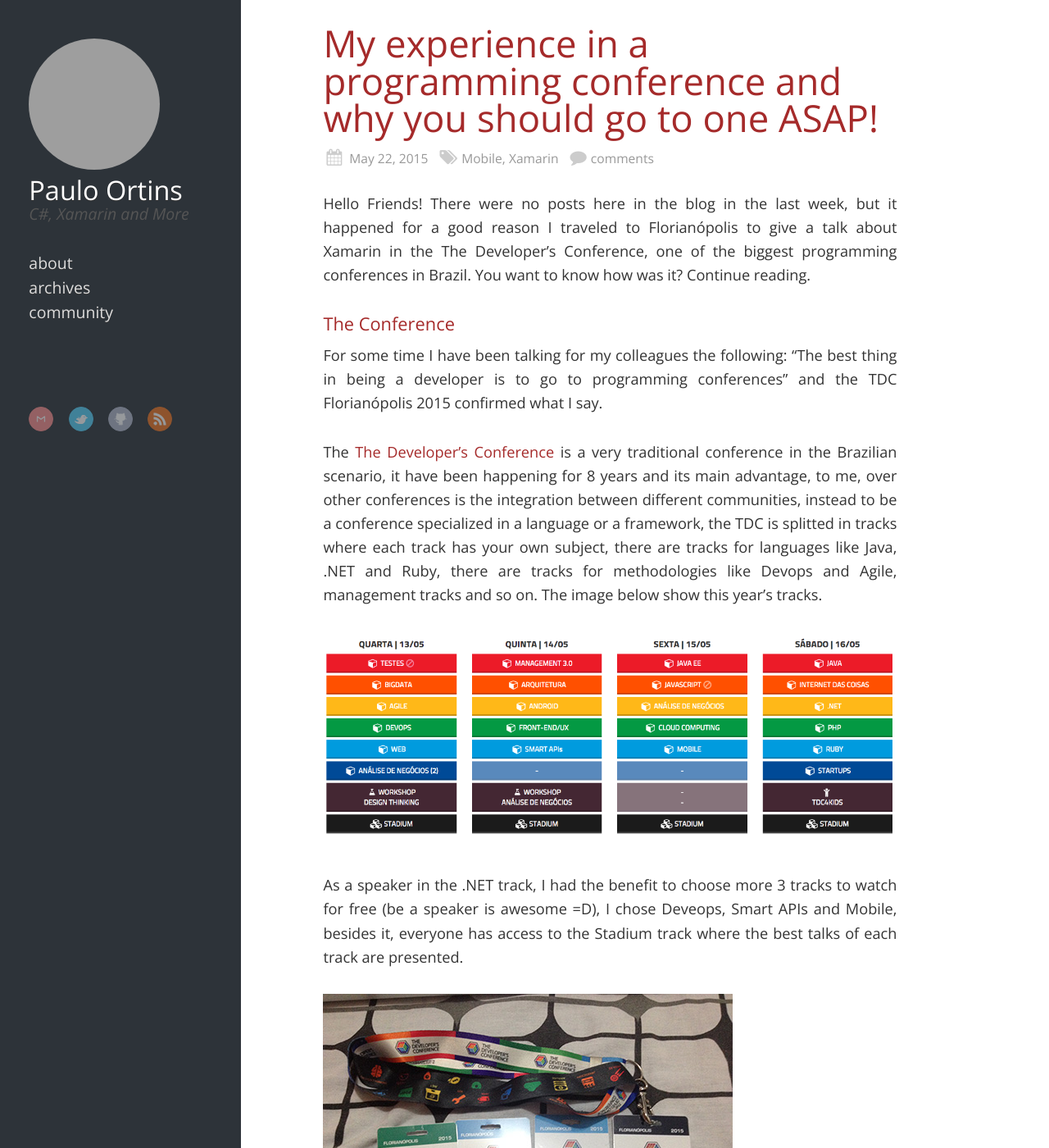
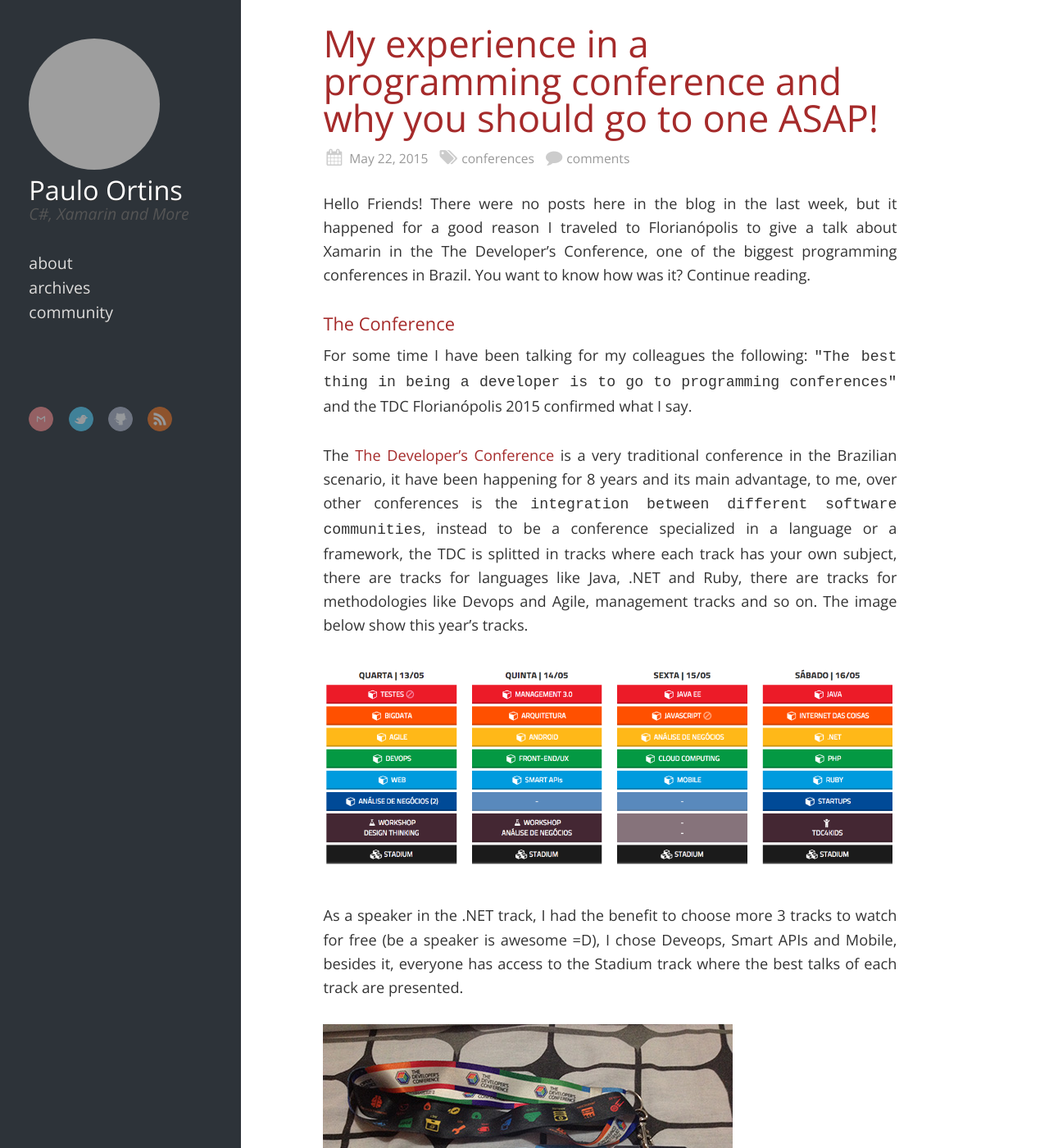
Before and after one commit to pauloortins/pauloortins.github.io, a Jekyll site: the page built from _posts/2015-05-22-my-experience-in-a-programming-conference-and-why-you-should-go-to-one.markdown, in a window 1280 px wide and 1400 px high. Shown: the whole window at 82% size. Built offline with Jekyll 4.4.1, drawn with Linux system fonts in a browser that asks for light colours; nearby versions of some CDN libraries; library files that are not in the unit come from our copies; comment, search, counter and statistics services are not loaded; some of the changed text lies outside the part shown; grey boxes are pictures that could not be loaded.

Commit message:
Post about conferences

```diff
--- a/_posts/2015-05-22-tdc-florianopolis-2015.markdown
+++ b/_posts/2015-05-22-my-experience-in-a-programming-conference-and-why-you-should-go-to-one.markdown
@@ -2,7 +2,7 @@
 layout: post
 title:  "My experience in a programming conference and why you should go to one ASAP!"
 date:   2015-05-22
-categories: Mobile Xamarin
+categories: conferences
 comments: true
 ---
 
@@ -12,9 +12,9 @@
 
 ### The Conference
 
-For some time I have been talking for my colleagues the following: "The best thing in being a developer is to go to programming conferences" and the TDC Florianópolis 2015 confirmed what I say.
+For some time I have been talking for my colleagues the following: `"The best thing in being a developer is to go to programming conferences"` and the TDC Florianópolis 2015 confirmed what I say.
 
-The [The Developer's Conference][14] is a very traditional conference in the Brazilian scenario, it have been happening for 8 years and its main advantage, to me, over other conferences is the integration between different communities, instead to be a conference specialized in a language or a framework, the TDC is splitted in tracks where each track has your own subject, there are tracks for languages like Java, .NET and Ruby, there are tracks for methodologies like Devops and Agile, management tracks and so on. The image below show this year's tracks.
+The [The Developer's Conference][14] is a very traditional conference in the Brazilian scenario, it have been happening for 8 years and its main advantage, to me, over other conferences is the `integration between different software communities`, instead to be a conference specialized in a language or a framework, the TDC is splitted in tracks where each track has your own subject, there are tracks for languages like Java, .NET and Ruby, there are tracks for methodologies like Devops and Agile, management tracks and so on. The image below show this year's tracks.
 
 ![Tracks TDC Floripa 2015][1]
 
@@ -22,7 +22,7 @@
 
 ![My Tracks][2]
 
-All tracks had very good talks, but my favorites were: the talk "IoT, M2M, BigData and Cloud Computing" by Vinicius Senger where he showed helmets and boats connected to the internet, the talk "Experiences Implementing Ads" by Caio Occhini where he showed interesting strategies about ads in mobile applications, after all, who doesn't dream launching an app and become rich? For last, but equally good, was the talk "Value, who generates?" by Simone Pittner where she tackled what is really value and how we can know if we are generating.
+All tracks had very good talks, but my favorites were: the talk `"IoT, M2M, BigData and Cloud Computing" by Vinicius Senger` where he showed helmets and boats connected to the internet, the talk `"Experiences Implementing Ads" by Caio Occhini` where he showed interesting strategies about ads in mobile applications, after all, who doesn't dream launching an app and become rich? For last, but equally good, was the talk `"Value, who generates?" by Simone Pittner` where she tackled what is really value and how we can know if we are generating.
 
 Soon these talks and a lot of others will be publicly available, unfortunately, only in brazilian portuguese.
 
@@ -30,21 +30,23 @@
 
 ![Willian and Me][16]
 
-Xamarin also had its place in the conference. We, I (at right) and [@WilliamSRodz][8](at left), my [MonkeyNights's][9] Partner, gave talks about Xamarin in the conference, [@WilliamSRodz][8] introduced Xamarin and showing how use it can be a key factor when developing mobile apps, how we can sell it to the managers/bosses and how we integrate it with the Azure Mobile Services, [here are his slides][15].
+Xamarin also had its place in the conference. We, I (at right) and [@WilliamSRodz][8] (at left), my [MonkeyNights's][9] Partner, gave talks about Xamarin in the conference, [@WilliamSRodz][8] introduced Xamarin and showing how use it can be a key factor when developing mobile apps, how we can sell it to the managers/bosses and how we integrate it with the Azure Mobile Services, [here are his slides][15].
 
-My talk was about a theme that I'm loving (and you know that), [Xamarin.Forms][10], where I showed its advantages and disadvantages when compared with Xamarin Traditional, some classes from its API and presented two success cases where we were able to share over 90% of our code base between both platforms. You can check out my slides below (I translated them to english :D).
+My talk was about a theme that I'm loving (and you know that), [Xamarin.Forms][10], where I showed its advantages and disadvantages when compared with Xamarin Traditional, some classes from its API and presented two success cases where we were `able to share over 90% of our code base between both platforms`. You can check out my slides below (I translated them to english for you :D).
 
-<div style="text-align: center; width: 100%"><iframe src="//www.slideshare.net/slideshow/embed_code/key/1LQKaDjb706Ij0" width="425" height="355" frameborder="0" marginwidth="0" marginheight="0" scrolling="no" style="border:1px solid #CCC; border-width:1px; margin-bottom:5px; max-width: 100%;" allowfullscreen> </iframe></div>
+<div style="text-align: center; width: 100%"><iframe src="https://www.slideshare.net/slideshow/embed_code/key/zjzk3ivb1Z7bTY" width="476" height="400" frameborder="0" marginwidth="0" marginheight="0" scrolling="no"></iframe></div>
 
 A very good thing that happened after the talks was the interaction with the attendees, a lot of people came to us to ask about Xamarin and how they can start, very anxious to see these new Xamarin devs laucnching new mobile apps and interacting in our community =D
 
 ### Networking
 
-Here I will say one more phrase about conferences: "The best in a conference is what happens outside the conference, is the interaction and the experience sharing between the attendees, everytime we interact with a person, we give a piece of our experience to she and take back a piece of her experience, in the end, the sum of all these experiences is what defines who we are".
+Here I will say one more phrase about conferences:
+
+> The best in a conference is what happens outside the conference, is the interaction and the shared experience between the attendees. Everytime we interact with a person, we give a piece of our experience to she and take back a piece of her experience, in the end, the sum of all these experiences is what defines who we are.
 
 This interaction for me already started when I chose my accomodation, I rented a house via AirBnb with 3 people that I had never seen before, what in theory would be great since I will return from Florianópolis with 3 new friends, in practice, it was even better, the rapport between us was great and we talked a lot about software development, career, conferences and startups. I'm sure that I will repeat this experience in the next times.
 
-During the conference the networking couldn't be better, put in the same place 1,200 people with different backgrounds (ruby programmers, c# programmers, agile coaches, managers, entrepeneurs, testers and more) and hungry for change experiences and you have the perfect recipe to make amazing things happen. I confess that this time I spent more time outside the rooms meeting new people than watching the talks, but it's ok, this kind of experience is equally good or even better than the own talks.
+During the conference the networking couldn't be better, put in the same place `1,200 people with different backgrounds` (ruby programmers, c# programmers, agile coaches, managers, entrepeneurs, testers and more) and hungry for change experiences and you have the perfect recipe to make amazing things happen. I confess that this time I spent more time outside the rooms meeting new people than watching the talks, but it's ok, this kind of experience is equally good or even better than the own talks.
 
 And of course, there were the happy hours, that are always a perfect opportunity to make new friends!
 
@@ -52,13 +54,13 @@
 
 ### Go to conferences is an investment rather than a cost
 
-Several times when I invite a friend to go with me to some conference I hear the following: "These conferences are expensive!", "Another city? I will have to pay for flight tickets, accomodation, transportation, tickets and food!"
+Several times when I invite a friend to go with me to some conference I hear the following: `"These conferences are expensive!"`, `"Another city? I will have to pay for flight tickets, accomodation, transportation, tickets and food!"`
 
 Sorry buddy, but really expensive is to be out of it, expensive is to lose a chance to know a possible co-founder, expensive is to lose a chance to know a possible colleague or a partner for your next open source project, these things are really expensive.
 
 Since we, programmers, are good on math, I will use numbers to justify what I'm saying, if you go to ONE conference and meet someone to introduce you to a new job that will increase your monthly earnings in $500 (and it's very, very easy to happen), at the end of the year we are talking about $6,000, money that would cover your costs with conferences for a entire year.
 
-In my case, I came back from Florianópolis and thanks to the friends that I met in the conference I already earned money enough to cover my travel costs.
+`In my case, I came back from Florianópolis and thanks to the friends that I met in the conference I already earned money enough to cover my travel costs`.
 
 ### Renewed Motivation
 
@@ -68,7 +70,7 @@
 
 ### This is it!
 
-Do you like to go to programming conferences? Do you like to be part of user groups? You should definitely try it one time and I can bet that you will never regret.
+Do you like to go to programming conferences? Do you like to be part of user groups? `You should definitely try it one time and I can bet that you will never regret`.
 
 In my opinion, programming conferences brings too much benefits to a programmer that it should be a required item in job interviews.
 
--- a/community/index.markdown
+++ b/community/index.markdown
@@ -15,7 +15,7 @@
 ### The Developer's Conference
 May, 13 - May 17
 Florianópolis, Brazil
-Talk: Use the Xamarin.Forms and surprise your customers when develop native apps, in less time and cheaper (Use o Xamarin.Forms e surpreenda os clientes ao desenvolver apps nativas, em menos tempo e mais baratos)
+Talk: Use Xamarin.Forms and surprise your customers when develop native apps, in less time and cheaper (Use o Xamarin.Forms e surpreenda os clientes ao desenvolver apps nativas, em menos tempo e mais baratos)
 
 ### Monkey Nights #1 (Brazilian Xamarin Hangout)
 May, 1
--- a/css/main.css
+++ b/css/main.css
@@ -544,7 +544,7 @@
 		  #content article .entry-content h5 { font-size: 1.0em;margin-top:30px;margin-bottom:-20px;font-weight:200; color: brown}
 		  #content article .entry-content h2::before { border-bottom: none }
 		  #content article .entry-content h2::before { border-bottom: none }
-		  #content article .entry-content blockquote { border-left: 5px solid #4466c5;background:#F7F7F7 }
+		  #content article .entry-content blockquote { border-left: 5px solid brown;background:#F7F7F7 }
 		  #content article .entry-content blockquote p { margin-top: 0px }
 		  #content article .entry-content table { line-height: 1.2em }
 		  #content article .entry-content table td { text-align: left }
```
Also changed, not shown: 2 other files.
